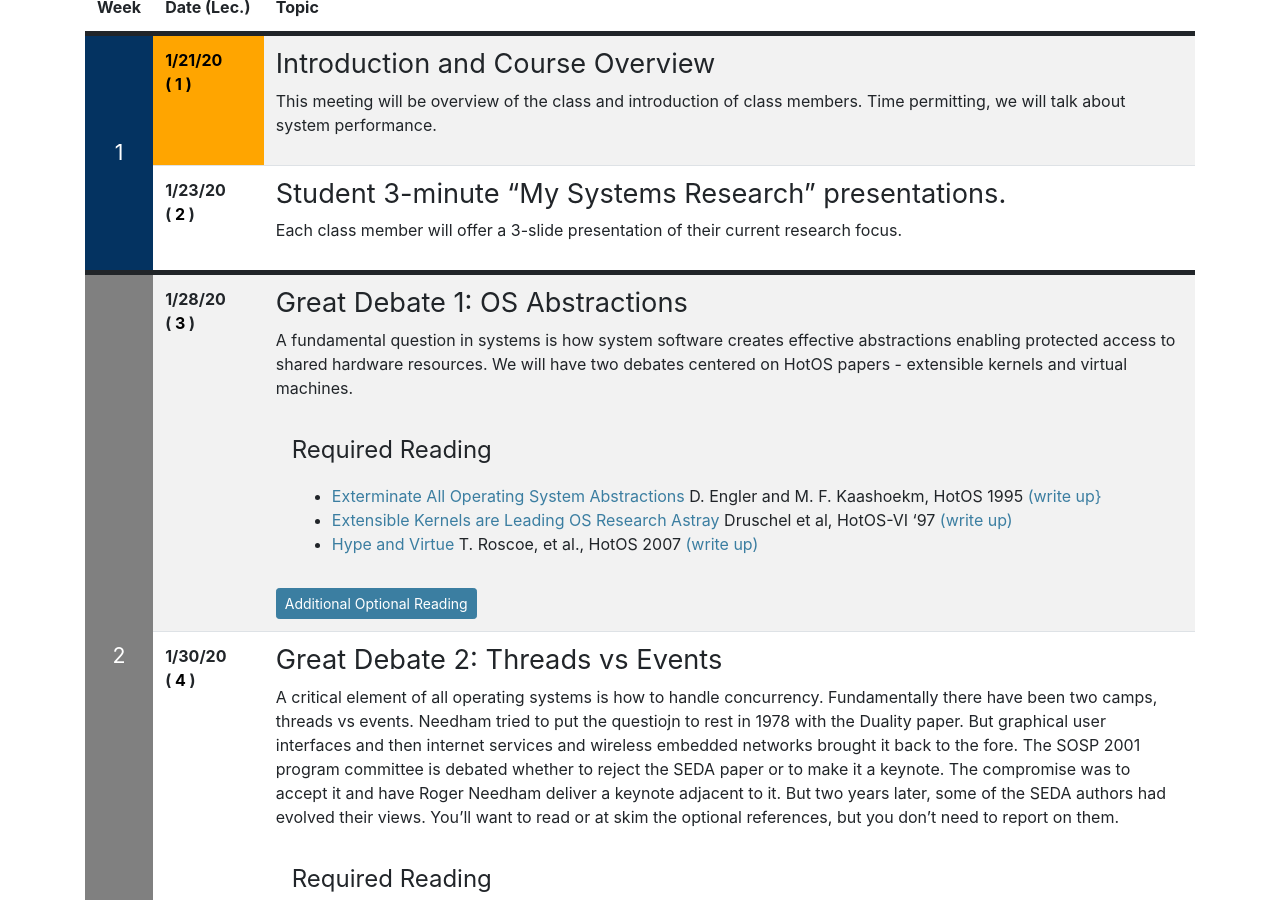
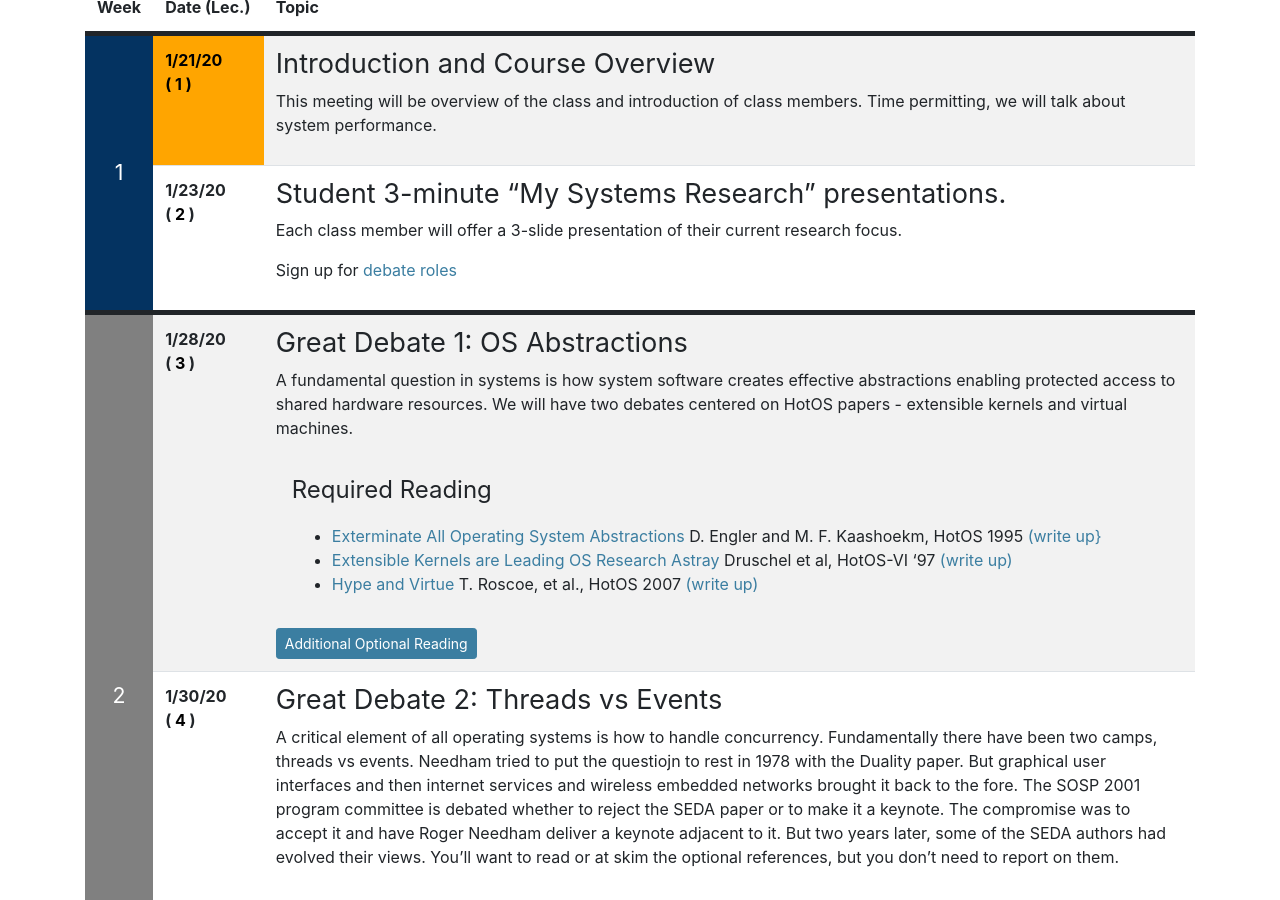
Before and after one commit to deculler/cs262b-sp20, a Jekyll site: the page built from index.md, in a window 1280 px wide and 900 px high, scrolled down 1149 px. Built offline with Jekyll 4.4.1, drawn with Linux system fonts in a browser that asks for light colours; nearby versions of some CDN libraries; our own code applies the rules of GitHub Pages for plain Markdown files.

Commit message:
Update L2 links

```diff
--- a/index.md
+++ b/index.md
@@ -118,6 +118,8 @@ Time permitting, we will talk about system performance.
 
 Each class member will offer a 3-slide presentation of
 their current research focus.
+
+Sign up for [debate roles](https://docs.google.com/spreadsheets/d/1PcQ2H55QAhTVq5RTp5_QLLnQC8cx6kSrm2je-nGox8s/edit?usp=sharing)
 
 {% include syllabus_entry %}
 <!-- 1/28/20 -->
```
